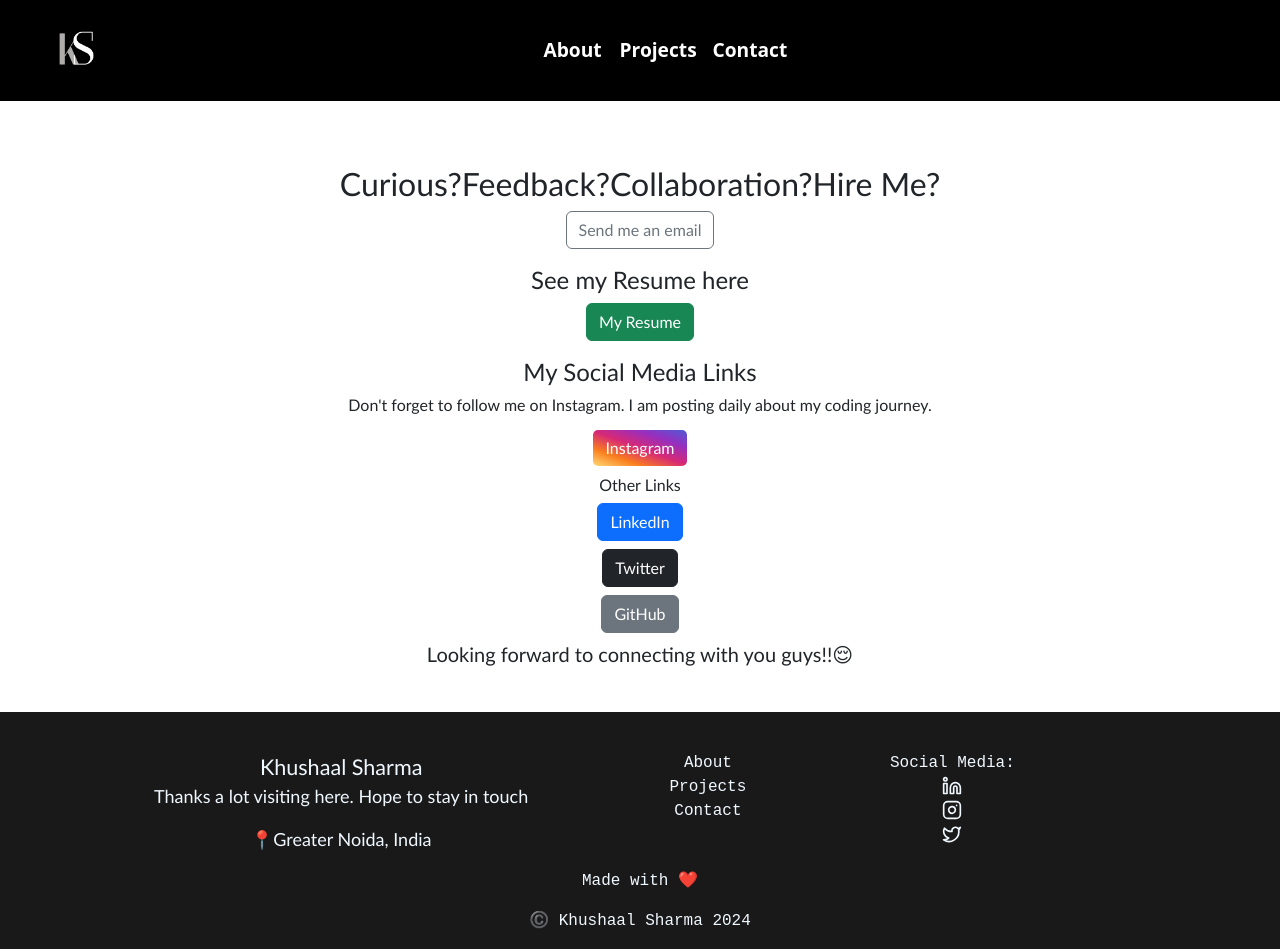
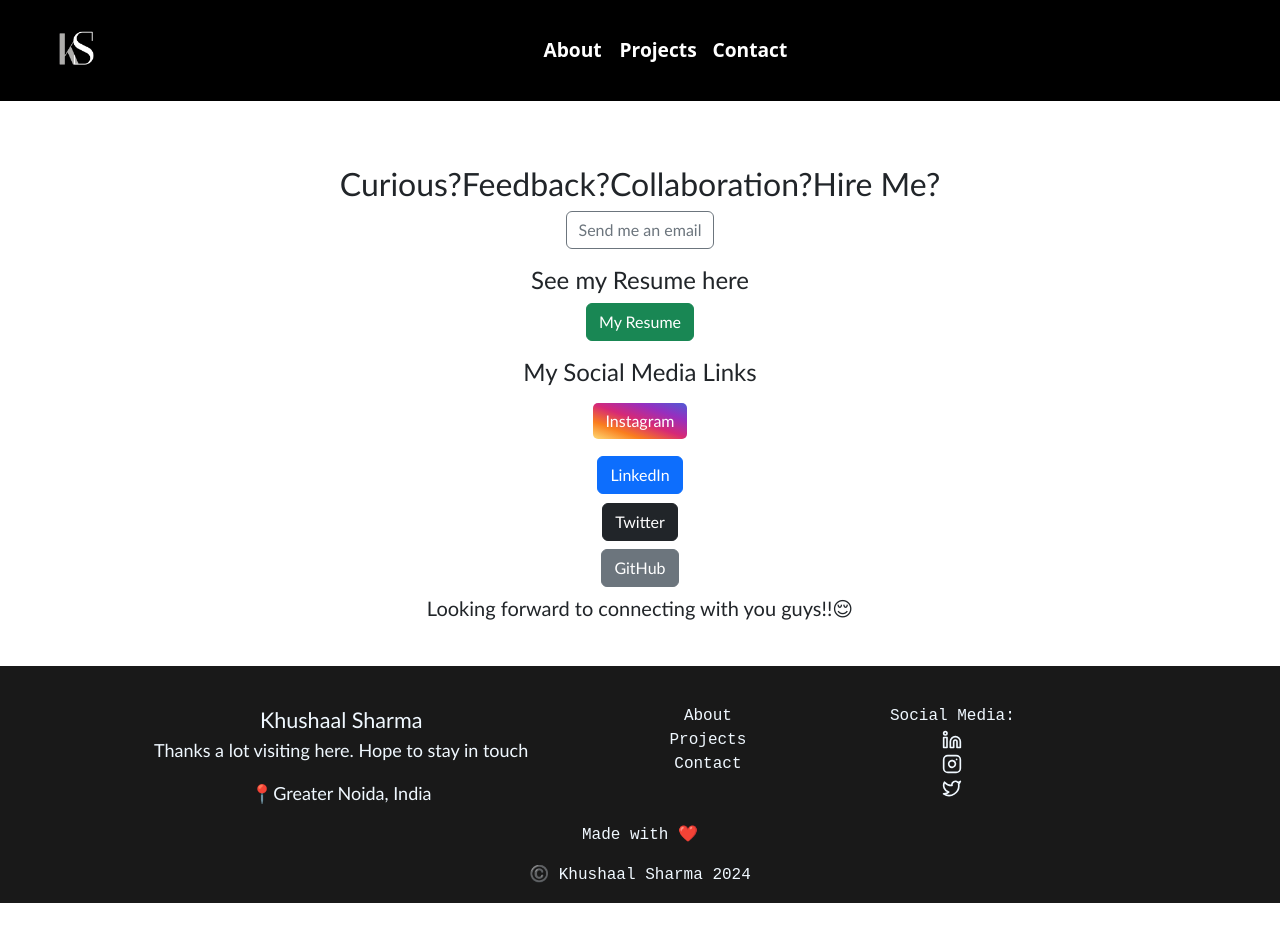
Before and after one commit to khushaalsharma/Khushaal-Sharma, a React (Create React App) app in the folder khushaalsharma/: page /contact in a window 1280 px wide. After the commit the page ends 903 px from the top, so only its background shows below. Built offline with nearby package versions, Linux system fonts and the light colour scheme.

Commit message:
new commit - changing contact page

```diff
--- a/khushaalsharma/src/Components/ContactPage.js
+++ b/khushaalsharma/src/Components/ContactPage.js
@@ -20,10 +20,8 @@ const ContactPage = () => {
                     </div>
                     <div>
                         <h4>My Social Media Links</h4>
-                        <h6>Don't forget to follow me on Instagram. I am posting daily about my coding journey.</h6>
-                        <a href='https://www.instagram.com/khushaal.builds'><button className='btn insta-btn'>Instagram</button></a>
+                        <a href='https://www.instagram.com/_khushaalsharma_'><button className='btn insta-btn'>Instagram</button></a>
 
-                        <h6>Other Links</h6>
                         <div className='social'>
                             <a href='https://www.linkedin.com/in/khushaal-sharma/'><button className='btn btn-primary'>LinkedIn</button></a>
                         </div>
```
